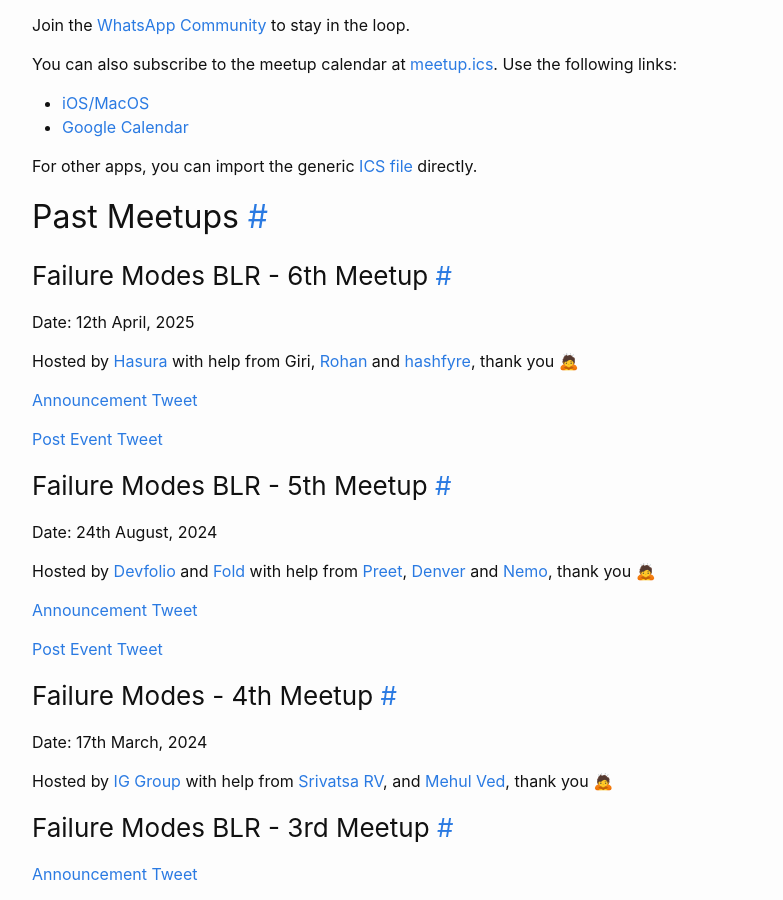
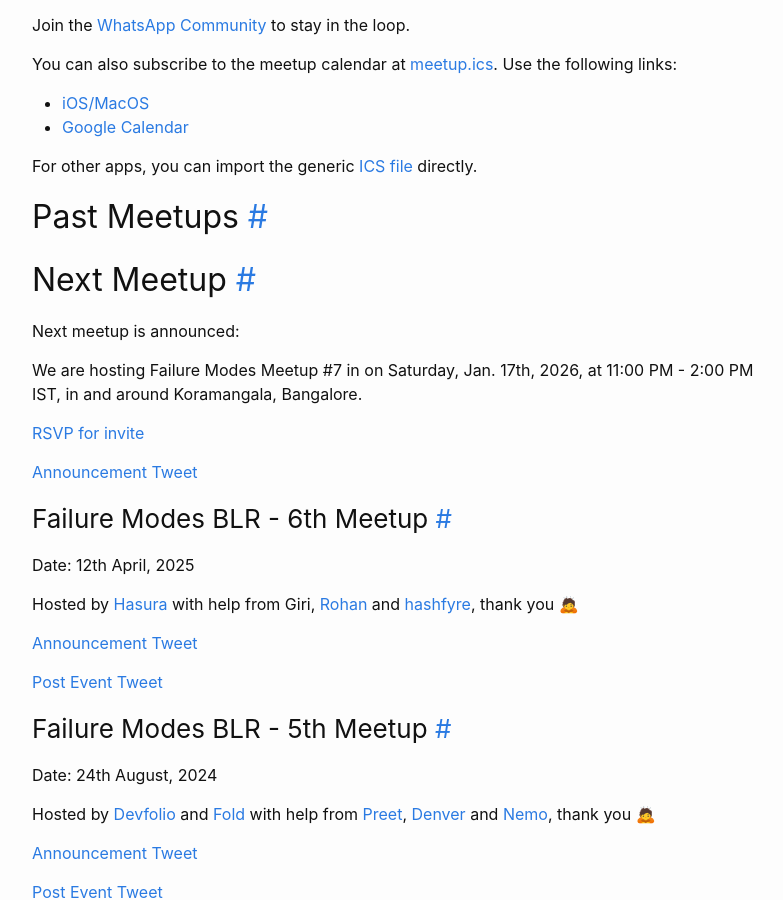
Before and after one commit to electron0zero/failure-modes, a Jekyll site: the page built from pages/meetup.md, in a window 1280 px wide and 900 px high, scrolled down 572 px. Shown: the whole window, without its empty margins (238-1021 px from the left). Built offline with Jekyll 4.4.1, drawn with Linux system fonts in a browser that asks for light colours; emoji names are drawn with the system emoji font.

Commit message:
add blr meetup for Jan 17th, 2026

```diff
--- a/pages/meetup.md
+++ b/pages/meetup.md
@@ -28,6 +28,18 @@ You can also subscribe to the meetup calendar at [meetup.ics](/meetup.ics). Use
 For other apps, you can import the generic [ICS file](https://failuremodes.dev/meetup.ics) directly.
 
 ## Past Meetups
+
+## Next Meetup
+
+Next meetup is announced:
+
+We are hosting Failure Modes Meetup #7 in on Saturday, Jan. 17th, 2026, at 11:00 PM - 2:00 PM IST,
+in and around Koramangala, Bangalore.
+
+[RSVP for invite](https://docs.google.com/forms/d/e/1FAIpQLSddWxTTBZyosgr6_ecBaCe8V2tTTfPIU9LOpLFsOH7DcBLBnA/viewform?usp=dialog)
+
+[Announcement Tweet](https://x.com/electron0zero/status/2010648359636488538)
+
 
 ### Failure Modes BLR - 6th Meetup
 
```
